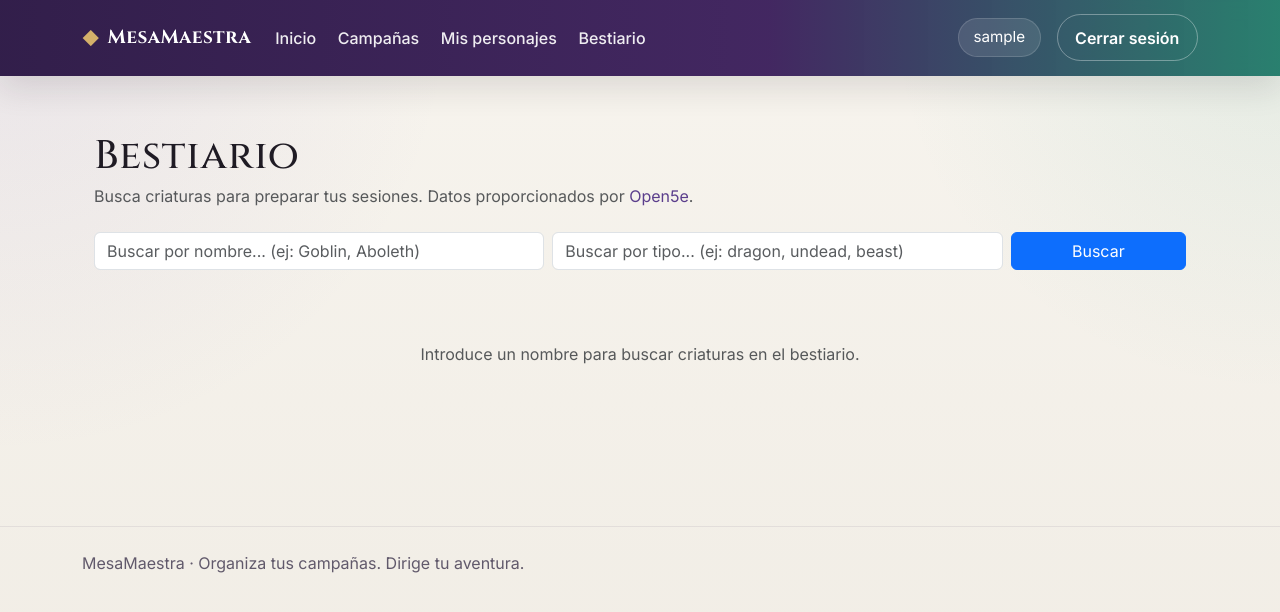
After one commit to nmirgar/IT-MesaMaestra-Grupo11, a Django app: page /bestiario/ in a window 1280 px wide. The commit adds this page. Shown: the top 612 px of the page. Run offline with Django 5.2, Linux system fonts and the light colour scheme; the visitor is signed in with stand-in values (Sample User, id 1); data that the repository does not hold is empty.

Commit message:
feat:added api_client search

```diff
--- /dev/null
+++ b/api_client/services.py
@@ -0,0 +1,59 @@
+import requests
+from django.conf import settings
+
+
+BASE_URL = getattr(settings, "OPEN5E_BASE_URL", "https://api.open5e.com")
+
+
+def buscar_criaturas(nombre="", tipo=""):
+    #Busca criaturas en la API de Open5e.
+    #Si se pasa un nombre, filtra por él.
+    #Devuelve una lista de criaturas o una lista vacía si falla.
+
+    try:
+        params = {"limit": 20, "format": "json"}
+        if nombre:
+            params["name__icontains"] = nombre
+        if tipo:
+            params["type"] = tipo.lower()
+
+        response = requests.get(
+            f"{BASE_URL}/v2/creatures/",
+            params=params,
+            timeout=5,
+        )
+        response.raise_for_status()
+        data = response.json()
+        return data.get("results", []), None
+
+    except requests.exceptions.ConnectionError:
+        return [], "No se ha podido conectar con el bestiario externo. Comprueba tu conexión."
+    except requests.exceptions.Timeout:
+        return [], "El bestiario externo ha tardado demasiado en responder. Inténtalo de nuevo."
+    except requests.exceptions.HTTPError as e:
+        return [], f"El bestiario externo ha devuelto un error: {e}"
+    except Exception:
+        return [], "Ha ocurrido un error inesperado al consultar el bestiario externo."
+
+
+def obtener_criatura(key):
+    #Obtiene el detalle de una criatura por su slug.
+    #Devuelve la criatura o None si falla.
+
+    try:
+        response = requests.get(
+            f"{BASE_URL}/v2/creatures/{key}/",
+            params={"format": "json"},
+            timeout=5,
+        )
+        response.raise_for_status()
+        return response.json(), None
+
+    except requests.exceptions.ConnectionError:
+        return None, "No se ha podido conectar con el bestiario externo."
+    except requests.exceptions.Timeout:
+        return None, "El bestiario externo ha tardado demasiado en responder."
+    except requests.exceptions.HTTPError:
+        return None, "No se ha encontrado la criatura solicitada."
+    except Exception:
+        return None, "Ha ocurrido un error inesperado al consultar el bestiario externo."
--- a/api_client/urls.py
+++ b/api_client/urls.py
@@ -1,5 +1,9 @@
 from django.urls import path
+from . import views
 
 app_name = "api_client"
 
-urlpatterns = []
+urlpatterns = [
+    path("", views.bestiario, name="bestiario"),
+    path("<path:slug>/", views.detalle_criatura, name="detalle_criatura"),
+]
--- a/api_client/views.py
+++ b/api_client/views.py
@@ -1,3 +1,33 @@
 from django.shortcuts import render
 
 # Create your views here.
+from django.shortcuts import render
+from django.contrib.auth.decorators import login_required
+from .services import buscar_criaturas, obtener_criatura
+
+
+@login_required
+def bestiario(request):
+
+    #Página principal del bestiario con un buscador usando la API de Open5e
+    nombre = request.GET.get("q", "").strip()
+    tipo = request.GET.get("tipo", "").strip()
+    criaturas, error = buscar_criaturas(nombre, tipo)
+
+    return render(request, "api_client/bestiario.html", {
+        "criaturas": criaturas,
+        "error": error,
+        "query": nombre,
+        "tipo": tipo,
+    })
+
+
+@login_required
+def detalle_criatura(request, slug):
+    #Página de detalle de una criatura externa.
+    criatura, error = obtener_criatura(slug)
+
+    return render(request, "api_client/detalle_criatura.html", {
+        "criatura": criatura,
+        "error": error,
+    })
--- a/mesamaestra/settings/settings_copiaIni.py
+++ b/mesamaestra/settings/settings_copiaIni.py
@@ -37,6 +37,7 @@ INSTALLED_APPS = [
     "django.contrib.sessions",
     "django.contrib.messages",
     "django.contrib.staticfiles",
+    "api_client",
 ]
 
 MIDDLEWARE = [
--- /dev/null
+++ b/templates/api_client/bestiario.html
@@ -0,0 +1,88 @@
+{% extends "base.html" %}
+{% block title %}Bestiario{% endblock %}
+
+{% block content %}
+    <div class="container mt-4">
+
+    <h1 class="mb-1">Bestiario</h1>
+    <p class="text-muted mb-4">
+        Busca criaturas para preparar tus sesiones. Datos proporcionados por
+        <a href="https://open5e.com" target="_blank">Open5e</a>.
+    </p>
+
+    <form method="get" action="" class="mb-4">
+        <div class="row g-2">
+            <div class="col-md-5">
+            <input type="text" name="q" class="form-control"
+                placeholder="Buscar por nombre... (ej: Goblin, Aboleth)"
+                value="{{ query }}" />
+            </div>
+            <div class="col-md-5">
+            <input type="text" name="tipo" class="form-control"
+                placeholder="Buscar por tipo... (ej: dragon, undead, beast)"
+                value="{{ tipo }}" />
+            </div>
+            <div class="col-md-2">
+            <button type="submit" class="btn btn-primary w-100">Buscar</button>
+            </div>
+        </div>
+        {% if query or tipo %}
+            <div class="mt-2">
+            <a href="{% url 'api_client:bestiario' %}" class="btn btn-outline-secondary btn-sm">Limpiar</a>
+            </div>
+        {% endif %}
+    </form>
+
+    {% if error %}
+        <div class="alert alert-warning" role="alert">
+        <strong>⚠️ Bestiario no disponible:</strong> {{ error }}
+        </div>
+    {% endif %}
+
+    {% if criaturas %}
+        <p class="text-muted mb-3">
+        {% if query %}
+            Resultados para "<strong>{{ query }}</strong>": {{ criaturas|length }} criatura(s) encontrada(s).
+        {% else %}
+            Mostrando {{ criaturas|length }} criaturas.
+        {% endif %}
+        </p>
+
+        <div class="row row-cols-1 row-cols-md-2 row-cols-lg-3 g-4">
+        {% for criatura in criaturas %}
+            <div class="col">
+            <div class="card h-100 shadow-sm">
+                <div class="card-body">
+                <h5 class="card-title">{{ criatura.name }}</h5>
+                <p class="card-text text-muted small mb-2">
+                    {{ criatura.size.name|default:"—" }} · {{ criatura.type.name|default:"—" }} · {{ criatura.alignment|default:"—" }}
+                </p>
+                <ul class="list-unstyled small mb-0">
+                    <li><strong>Desafío:</strong> {{ criatura.challenge_rating|default:"—" }}</li>
+                    <li><strong>Puntos de golpe:</strong> {{ criatura.hit_points|default:"—" }}</li>
+                    <li><strong>Armadura:</strong> {{ criatura.armor_class|default:"—" }}</li>
+                </ul>
+                </div>
+                <div class="card-footer bg-transparent">
+                <a href="{% url 'api_client:detalle_criatura' criatura.key %}" class="btn btn-sm btn-outline-primary w-100">
+                    Ver detalle
+                </a>
+                </div>
+            </div>
+            </div>
+        {% endfor %}
+        </div>
+
+    {% elif not error %}
+        <div class="text-center text-muted py-5">
+        {% if query %}
+            <p>No se han encontrado criaturas para "<strong>{{ query }}</strong>".</p>
+            <a href="{% url 'api_client:bestiario' %}" class="btn btn-outline-secondary btn-sm">Ver todas</a>
+        {% else %}
+            <p>Introduce un nombre para buscar criaturas en el bestiario.</p>
+        {% endif %}
+        </div>
+    {% endif %}
+
+    </div>
+{% endblock %}
--- a/templates/base.html
+++ b/templates/base.html
@@ -45,7 +45,7 @@
                             <a class="nav-link mm-nav-link" href="#">Mis personajes</a>
                         </li>
                         <li class="nav-item">
-                            <a class="nav-link mm-nav-link" href="#">Bestiario</a>
+                            <a class="nav-link mm-nav-link" href="{% url 'api_client:bestiario' %}">Bestiario</a>
                         </li>
                     {% endif %}
                 </ul>
```
Also changed, not shown: mesamaestra/settings/prod.py (+6 -1 lines), templates/api_client/detalle_criatura.html (added, +67 -0 lines).
